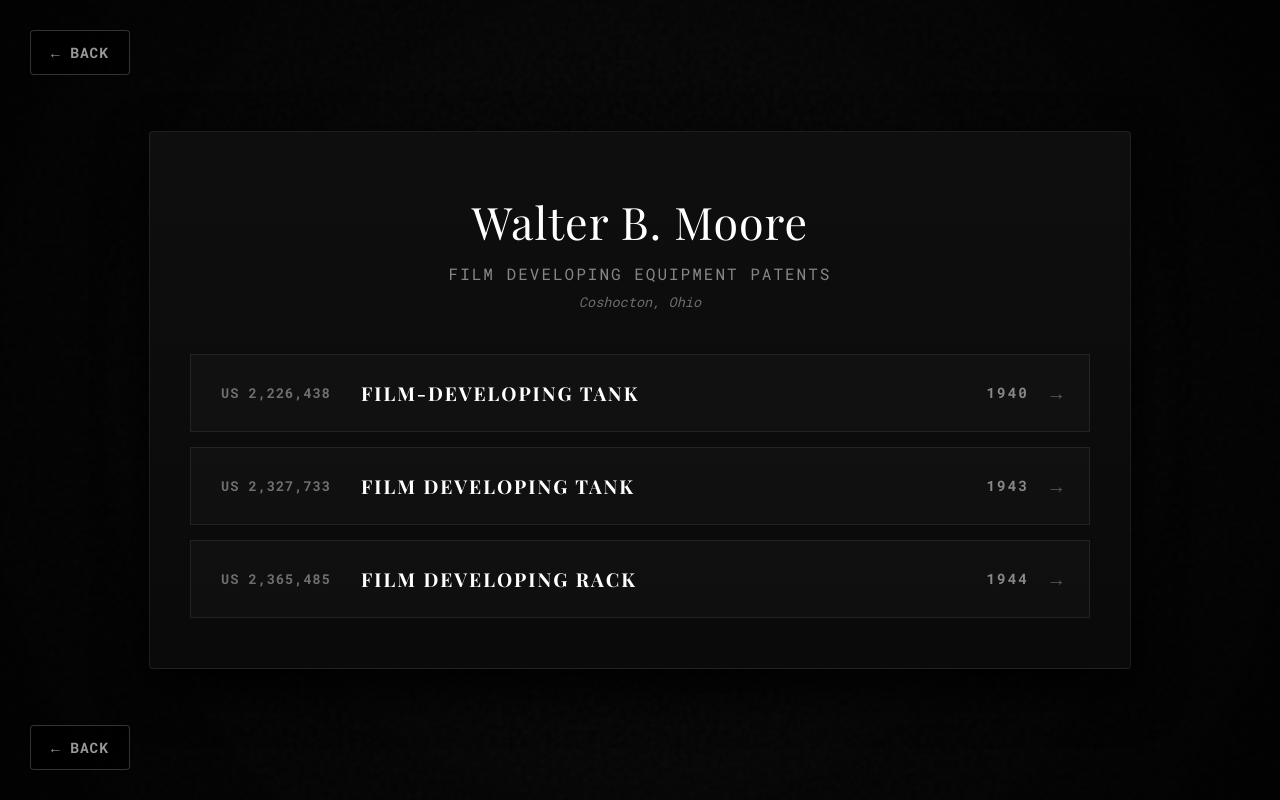
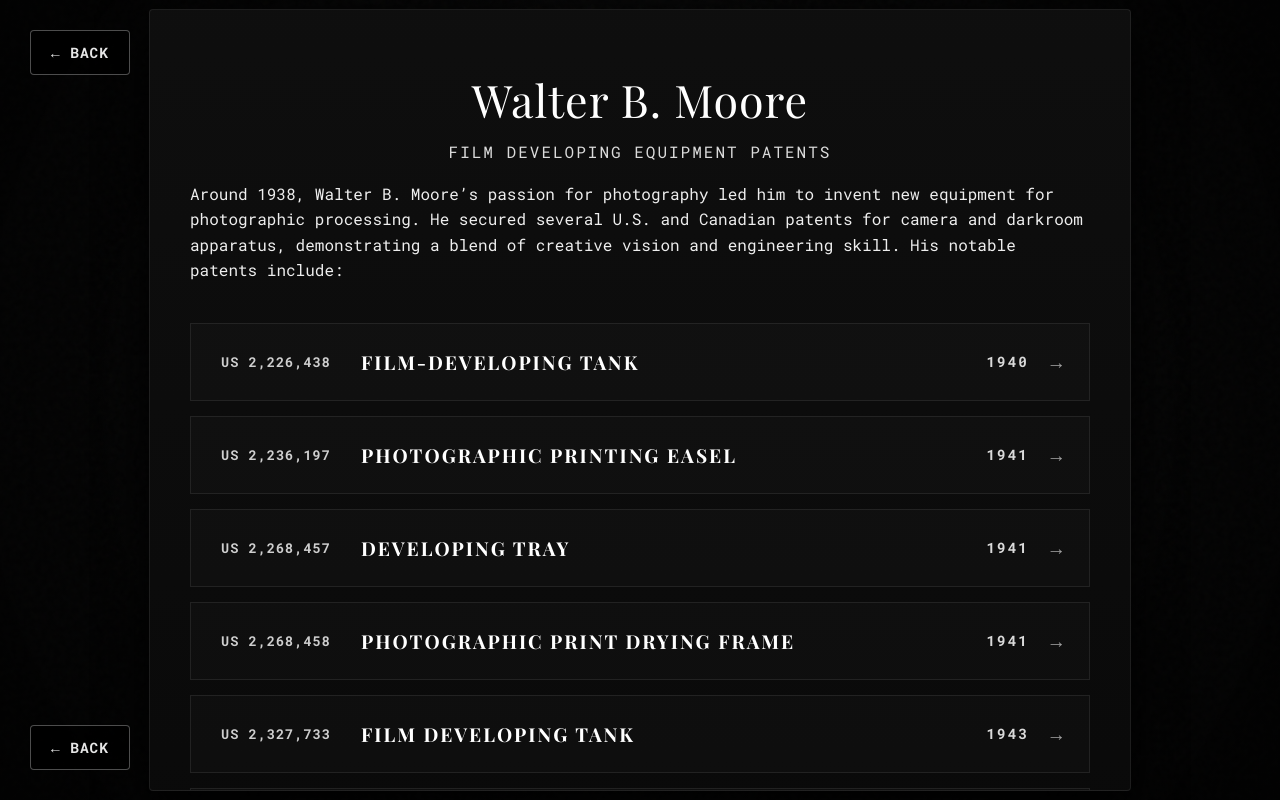
Before and after one commit to keithbradner/timmons, a website built with Vite: page index.html in a window 1280 px wide. Both pictures are taken after a click on the button 640 px from the left and 578 px from the top of the page. Built offline with nearby package versions, Linux system fonts and the light colour scheme; a web font is replaced by a local one.

Commit message:
more patents

```diff
--- a/index.html
+++ b/index.html
@@ -67,7 +67,7 @@
             <div class="patents-header">
                 <h1>Walter B. Moore</h1>
                 <p class="patents-subtitle">Film Developing Equipment Patents</p>
-                <p class="patents-location">Coshocton, Ohio</p>
+                <p class="patents-description">Around 1938, Walter B. Moore’s passion for photography led him to invent new equipment for photographic processing. He secured several U.S. and Canadian patents for camera and darkroom apparatus, demonstrating a blend of creative vision and engineering skill. His notable patents include:</p>
             </div>
 
             <div class="patents-list">
@@ -78,12 +78,36 @@
                 </button>
 
                 <button class="patent-item" onclick="viewPatent(1)">
+                    <div class="patent-number">US 2,236,197</div>
+                    <div class="patent-title">Photographic Printing Easel</div>
+                    <div class="patent-year">1941</div>
+                </button>
+
+                <button class="patent-item" onclick="viewPatent(2)">
+                    <div class="patent-number">US 2,268,457</div>
+                    <div class="patent-title">Developing Tray</div>
+                    <div class="patent-year">1941</div>
+                </button>
+
+                <button class="patent-item" onclick="viewPatent(3)">
+                    <div class="patent-number">US 2,268,458</div>
+                    <div class="patent-title">Photographic Print Drying Frame</div>
+                    <div class="patent-year">1941</div>
+                </button>
+
+                <button class="patent-item" onclick="viewPatent(4)">
                     <div class="patent-number">US 2,327,733</div>
                     <div class="patent-title">Film Developing Tank</div>
                     <div class="patent-year">1943</div>
                 </button>
 
-                <button class="patent-item" onclick="viewPatent(2)">
+                <button class="patent-item" onclick="viewPatent(5)">
+                    <div class="patent-number">US 2,344,558</div>
+                    <div class="patent-title">Photographic Enlarger</div>
+                    <div class="patent-year">1944</div>
+                </button>
+
+                <button class="patent-item" onclick="viewPatent(6)">
                     <div class="patent-number">US 2,365,485</div>
                     <div class="patent-title">Film Developing Rack</div>
                     <div class="patent-year">1944</div>
@@ -104,9 +128,6 @@
                     <span>Published <span id="patent-detail-year">1940</span></span>
                     <span class="meta-separator">|</span>
                     <span>Filed <span id="patent-detail-filed">May 28, 1938</span></span>
-                </div>
-                <div class="patent-inventor">
-                    <span>Inventor: Walter B. Moore, Coshocton, Ohio</span>
                 </div>
 
                 <div class="patent-description">
--- a/src/entry.css
+++ b/src/entry.css
@@ -85,7 +85,7 @@ p {
     font-family: 'Roboto Mono', monospace;
     font-size: 1rem;
     line-height: 1.6;
-    color: #bbb;
+    color: #eee;
     margin-bottom: 30px;
     text-align: left;
 }
@@ -135,9 +135,9 @@ button:hover {
     padding: 12px 20px;
     font-family: 'Roboto Mono', monospace;
     font-size: 0.9rem;
-    color: rgba(255, 255, 255, 0.6);
+    color: rgba(255, 255, 255, 0.9);
     background: rgba(0, 0, 0, 0.7);
-    border: 1px solid rgba(255, 255, 255, 0.2);
+    border: 1px solid rgba(255, 255, 255, 0.3);
     border-radius: 4px;
     text-decoration: none;
     letter-spacing: 1px;
@@ -164,13 +164,13 @@ button:hover {
 .status-text {
     font-family: 'Roboto Mono', monospace;
     font-size: 1rem;
-    color: #888;
+    color: #ddd;
     letter-spacing: 3px;
     text-transform: uppercase;
     background: rgba(0,0,0,0.8);
     padding: 8px 16px;
     border-radius: 20px;
-    border: 1px solid #333;
+    border: 1px solid #444;
 }
 
 .hidden {
@@ -205,7 +205,7 @@ button:hover {
     font-family: 'Roboto Mono', monospace;
     font-size: 0.85rem;
     letter-spacing: 4px;
-    color: rgba(255, 255, 255, 0.5);
+    color: rgba(255, 255, 255, 0.85);
     margin-bottom: 25px;
     text-transform: uppercase;
 }
@@ -222,13 +222,13 @@ button:hover {
 .entry-subtitle {
     font-style: italic;
     font-weight: 400;
-    color: rgba(255, 255, 255, 0.7);
+    color: rgba(255, 255, 255, 0.9);
     font-size: 0.6em;
 }
 
 .entry-description {
     font-size: 1.1rem;
-    color: rgba(255, 255, 255, 0.6);
+    color: rgba(255, 255, 255, 0.9);
     max-width: 500px;
     margin: 0 auto;
     text-align: center;
@@ -295,7 +295,7 @@ button:hover {
 .option-icon svg {
     width: 32px;
     height: 32px;
-    color: rgba(255, 255, 255, 0.7);
+    color: rgba(255, 255, 255, 0.9);
 }
 
 .option-content {
@@ -313,14 +313,14 @@ button:hover {
 
 .option-content p {
     font-size: 0.95rem;
-    color: rgba(255, 255, 255, 0.5);
+    color: rgba(255, 255, 255, 0.85);
     margin: 0;
     line-height: 1.5;
 }
 
 .option-arrow {
     font-size: 2rem;
-    color: rgba(255, 255, 255, 0.3);
+    color: rgba(255, 255, 255, 0.6);
     transition: all 0.3s ease;
 }
 
@@ -339,7 +339,7 @@ button:hover {
     font-family: 'Roboto Mono', monospace;
     font-size: 0.8rem;
     letter-spacing: 2px;
-    color: rgba(255, 255, 255, 0.3);
+    color: rgba(255, 255, 255, 0.7);
     text-transform: uppercase;
 }
 
@@ -373,7 +373,7 @@ button:hover {
 
 .patents-subtitle {
     font-size: 1rem;
-    color: rgba(255, 255, 255, 0.5);
+    color: rgba(255, 255, 255, 0.85);
     text-align: center;
     margin: 0;
     letter-spacing: 2px;
@@ -383,7 +383,7 @@ button:hover {
 .patents-location {
     font-family: 'Roboto Mono', monospace;
     font-size: 0.85rem;
-    color: rgba(255, 255, 255, 0.4);
+    color: rgba(255, 255, 255, 0.8);
     margin: 5px 0 0 0;
     text-align: center;
     font-style: italic;
@@ -432,7 +432,7 @@ button:hover {
     content: '\2192';
     position: absolute;
     right: 25px;
-    color: rgba(255, 255, 255, 0.3);
+    color: rgba(255, 255, 255, 0.6);
     font-size: 1.2rem;
     transition: all 0.3s ease;
 }
@@ -450,7 +450,7 @@ button:hover {
 .patent-number {
     font-family: 'Roboto Mono', monospace;
     font-size: 0.85rem;
-    color: rgba(255, 255, 255, 0.4);
+    color: rgba(255, 255, 255, 0.8);
     letter-spacing: 1px;
     min-width: 120px;
 }
@@ -466,7 +466,7 @@ button:hover {
 .patent-year {
     font-family: 'Roboto Mono', monospace;
     font-size: 0.9rem;
-    color: rgba(255, 255, 255, 0.5);
+    color: rgba(255, 255, 255, 0.85);
     padding-right: 30px;
 }
 
@@ -500,10 +500,10 @@ button:hover {
     padding: 10px 18px;
     font-size: 0.85rem;
     background: transparent;
-    border: 1px solid rgba(255, 255, 255, 0.2);
+    border: 1px solid rgba(255, 255, 255, 0.3);
     width: auto;
     letter-spacing: 1px;
-    color: rgba(255, 255, 255, 0.6);
+    color: rgba(255, 255, 255, 0.9);
     flex-shrink: 0;
 }
 
@@ -516,10 +516,10 @@ button:hover {
 .patent-detail-badge {
     font-family: 'Roboto Mono', monospace;
     font-size: 1rem;
-    color: rgba(255, 255, 255, 0.6);
+    color: rgba(255, 255, 255, 0.9);
     letter-spacing: 2px;
     padding: 8px 16px;
-    border: 1px solid rgba(255, 255, 255, 0.2);
+    border: 1px solid rgba(255, 255, 255, 0.3);
     border-radius: 4px;
     margin-left: auto;
 }
@@ -539,20 +539,20 @@ button:hover {
     margin-bottom: 15px;
     font-family: 'Roboto Mono', monospace;
     font-size: 0.9rem;
-    color: rgba(255, 255, 255, 0.5);
+    color: rgba(255, 255, 255, 0.85);
 }
 
 .meta-separator {
-    color: rgba(255, 255, 255, 0.2);
+    color: rgba(255, 255, 255, 0.5);
 }
 
 .patent-inventor {
     font-family: 'Roboto Mono', monospace;
     font-size: 0.9rem;
-    color: rgba(255, 255, 255, 0.5);
+    color: rgba(255, 255, 255, 0.85);
     margin-bottom: 25px;
     padding-bottom: 20px;
-    border-bottom: 1px solid rgba(255, 255, 255, 0.1);
+    border-bottom: 1px solid rgba(255, 255, 255, 0.15);
 }
 
 .patent-description {
@@ -564,14 +564,14 @@ button:hover {
     font-size: 0.8rem;
     letter-spacing: 2px;
     text-transform: uppercase;
-    color: rgba(255, 255, 255, 0.4);
+    color: rgba(255, 255, 255, 0.8);
     margin: 0 0 12px 0;
 }
 
 .patent-description p {
     font-size: 1rem;
     line-height: 1.7;
-    color: rgba(255, 255, 255, 0.75);
+    color: rgba(255, 255, 255, 0.95);
     margin: 0;
     text-align: left;
 }
@@ -586,7 +586,7 @@ button:hover {
     font-size: 0.8rem;
     letter-spacing: 2px;
     text-transform: uppercase;
-    color: rgba(255, 255, 255, 0.4);
+    color: rgba(255, 255, 255, 0.8);
     margin: 0 0 15px 0;
 }
 
@@ -614,13 +614,13 @@ button:hover {
 .patent-external-link a {
     font-family: 'Roboto Mono', monospace;
     font-size: 0.85rem;
-    color: rgba(255, 255, 255, 0.4);
+    color: rgba(255, 255, 255, 0.8);
     text-decoration: none;
     transition: color 0.3s ease;
 }
 
 .patent-external-link a:hover {
-    color: rgba(255, 255, 255, 0.7);
+    color: #fff;
 }
 
 @media (max-width: 700px) {
--- a/src/patents.js
+++ b/src/patents.js
@@ -10,14 +10,54 @@ const PATENTS = [
         pdfUrl: '/patents/US2226438.pdf'
     },
     {
+        number: 'US 2,236,197',
+        patentId: 'US2236197A',
+        patentNum: '2236197',
+        title: 'Photographic Printing Easel',
+        year: '1941',
+        filed: 'January 16, 1940',
+        description: 'A printing easel with hinged glass plate for holding sensitized paper flat during enlargement. Features spring-loaded guide pins for quick paper positioning and an adjustable side pin to accommodate various paper sizes. Simple, affordable design ensures proper alignment with enlarging lenses.',
+        pdfUrl: '/patents/US2236197.pdf'
+    },
+    {
+        number: 'US 2,268,457',
+        patentId: 'US2268457A',
+        patentNum: '2268457',
+        title: 'Developing Tray',
+        year: '1941',
+        filed: 'November 23, 1940',
+        description: 'An improved photographic processing tray with slightly convex bottom and small upward-projecting protuberances. Features dual pouring lips at diagonal corners for ambidextrous use, and a convex exterior bottom for easy rocking agitation. Single-piece construction from enameled steel.',
+        pdfUrl: '/patents/US2268457.pdf'
+    },
+    {
+        number: 'US 2,268,458',
+        patentId: 'US2268458A',
+        patentNum: '2268458',
+        title: 'Photographic Print Drying Frame',
+        year: '1941',
+        filed: 'December 29, 1939',
+        description: 'A curved metal frame with fine mesh wire screen for holding and drying photographic prints. Grips print edges without damaging the emulsion surface, prevents warping during drying, and allows air circulation for faster drying. Multiple frames can stack in spaced arrangement.',
+        pdfUrl: '/patents/US2268458.pdf'
+    },
+    {
         number: 'US 2,327,733',
         patentId: 'US2327733A',
         patentNum: '2327733',
-        title: 'Film Developing Tank',
+        title: 'Improved Film Developing Tank',
         year: '1943',
         filed: 'December 14, 1939',
         description: 'An advanced developing unit with interconnected tanks maintaining consistent temperature via water jacket. Developer liquid flows downward through spaced inlet ports for uniform film exposure. System includes five nested tanks for washing, developing, rinsing, fixing, and final washing. Reduced developing time by 25-33%.',
         pdfUrl: '/patents/US2327733.pdf'
+    },
+    {
+        number: 'US 2,344,558',
+        patentId: 'US2344558A',
+        patentNum: '2344558',
+        title: 'Photographic Enlarger',
+        year: '1944',
+        filed: 'July 22, 1940',
+        description: 'A reflector-type photographic enlarger for producing large prints from small negatives. Features adjustable horizontal and vertical positioning, heat protection with air curtain system, rotatable negative holder, and telescoping lens housing for magnification control.',
+        pdfUrl: '/patents/US2344558.pdf'
     },
     {
         number: 'US 2,365,485',
--- a/src/styles.css
+++ b/src/styles.css
@@ -106,7 +106,7 @@ p {
     font-family: 'Roboto Mono', monospace;
     font-size: 1rem;
     line-height: 1.6;
-    color: #bbb;
+    color: #eee;
     margin-bottom: 30px;
     text-align: left;
 }
@@ -162,9 +162,9 @@ button:disabled:hover { background: transparent; color: #555; }
     padding: 12px 20px;
     font-family: 'Roboto Mono', monospace;
     font-size: 0.9rem;
-    color: rgba(255, 255, 255, 0.6);
+    color: rgba(255, 255, 255, 0.9);
     background: rgba(0, 0, 0, 0.7);
-    border: 1px solid rgba(255, 255, 255, 0.2);
+    border: 1px solid rgba(255, 255, 255, 0.3);
     border-radius: 4px;
     text-decoration: none;
     letter-spacing: 1px;
@@ -190,13 +190,13 @@ button:disabled:hover { background: transparent; color: #555; }
 .status-text {
     font-family: 'Roboto Mono', monospace;
     font-size: 1rem;
-    color: #888;
+    color: #ddd;
     letter-spacing: 3px;
     text-transform: uppercase;
     background: rgba(0,0,0,0.8);
     padding: 8px 16px;
     border-radius: 20px;
-    border: 1px solid #333;
+    border: 1px solid #444;
 }
 
 /* Legacy timer display hidden in favor of 3D timer */
@@ -243,7 +243,7 @@ button:disabled:hover { background: transparent; color: #555; }
 .film-review-text {
     text-align: left;
     font-size: 0.95rem;
-    color: #ccc;
+    color: #eee;
     margin-top: 20px;
     border-top: 1px solid #444;
     padding-top: 20px;
@@ -257,7 +257,7 @@ button:disabled:hover { background: transparent; color: #555; }
     padding-bottom: 4px;
 }
 
-.stat-label { color: #888; text-transform: uppercase; font-size: 0.8rem; }
+.stat-label { color: #ccc; text-transform: uppercase; font-size: 0.8rem; }
 .stat-val { color: #fff; font-weight: bold; }
 
 #verdict-text {
@@ -321,7 +321,7 @@ button:disabled:hover { background: transparent; color: #555; }
     font-family: 'Roboto Mono', monospace;
     font-size: 0.85rem;
     letter-spacing: 4px;
-    color: rgba(255, 255, 255, 0.5);
+    color: rgba(255, 255, 255, 0.85);
     margin-bottom: 25px;
     text-transform: uppercase;
 }
@@ -338,13 +338,13 @@ button:disabled:hover { background: transparent; color: #555; }
 .entry-subtitle {
     font-style: italic;
     font-weight: 400;
-    color: rgba(255, 255, 255, 0.7);
+    color: rgba(255, 255, 255, 0.9);
     font-size: 0.6em;
 }
 
 .entry-description {
     font-size: 1.1rem;
-    color: rgba(255, 255, 255, 0.6);
+    color: rgba(255, 255, 255, 0.9);
     max-width: 500px;
     margin: 0 auto;
     text-align: center;
@@ -408,7 +408,7 @@ button:disabled:hover { background: transparent; color: #555; }
 .option-icon svg {
     width: 32px;
     height: 32px;
-    color: rgba(255, 255, 255, 0.7);
+    color: rgba(255, 255, 255, 0.9);
 }
 
 .option-content {
@@ -426,14 +426,14 @@ button:disabled:hover { background: transparent; color: #555; }
 
 .option-content p {
     font-size: 0.95rem;
-    color: rgba(255, 255, 255, 0.5);
+    color: rgba(255, 255, 255, 0.85);
     margin: 0;
     line-height: 1.5;
 }
 
 .option-arrow {
     font-size: 2rem;
-    color: rgba(255, 255, 255, 0.3);
+    color: rgba(255, 255, 255, 0.6);
     transition: all 0.3s ease;
 }
 
@@ -452,7 +452,7 @@ button:disabled:hover { background: transparent; color: #555; }
     font-family: 'Roboto Mono', monospace;
     font-size: 0.8rem;
     letter-spacing: 2px;
-    color: rgba(255, 255, 255, 0.3);
+    color: rgba(255, 255, 255, 0.7);
     text-transform: uppercase;
 }
 
@@ -486,7 +486,7 @@ button:disabled:hover { background: transparent; color: #555; }
 
 .patents-subtitle {
     font-size: 1rem;
-    color: rgba(255, 255, 255, 0.5);
+    color: rgba(255, 255, 255, 0.85);
     text-align: center;
     margin: 0;
     letter-spacing: 2px;
@@ -553,7 +553,7 @@ button:disabled:hover { background: transparent; color: #555; }
 .patent-number {
     font-family: 'Roboto Mono', monospace;
     font-size: 0.85rem;
-    color: rgba(255, 255, 255, 0.4);
+    color: rgba(255, 255, 255, 0.8);
     letter-spacing: 1px;
     min-width: 120px;
 }
@@ -569,7 +569,7 @@ button:disabled:hover { background: transparent; color: #555; }
 .patent-year {
     font-family: 'Roboto Mono', monospace;
     font-size: 0.9rem;
-    color: rgba(255, 255, 255, 0.5);
+    color: rgba(255, 255, 255, 0.85);
     padding-right: 30px;
 }
 
@@ -601,10 +601,10 @@ button:disabled:hover { background: transparent; color: #555; }
 .patent-detail-badge {
     font-family: 'Roboto Mono', monospace;
     font-size: 1rem;
-    color: rgba(255, 255, 255, 0.6);
+    color: rgba(255, 255, 255, 0.9);
     letter-spacing: 2px;
     padding: 8px 16px;
-    border: 1px solid rgba(255, 255, 255, 0.2);
+    border: 1px solid rgba(255, 255, 255, 0.3);
     border-radius: 4px;
     margin-left: auto;
 }
@@ -624,11 +624,11 @@ button:disabled:hover { background: transparent; color: #555; }
     margin-bottom: 40px;
     font-family: 'Roboto Mono', monospace;
     font-size: 0.95rem;
-    color: rgba(255, 255, 255, 0.5);
+    color: rgba(255, 255, 255, 0.85);
 }
 
 .meta-separator {
-    color: rgba(255, 255, 255, 0.2);
+    color: rgba(255, 255, 255, 0.5);
 }
 
 .patent-placeholder {
@@ -659,7 +659,7 @@ button:disabled:hover { background: transparent; color: #555; }
 .patent-placeholder p {
     font-family: 'Playfair Display', serif;
     font-size: 1.3rem;
-    color: rgba(255, 255, 255, 0.6);
+    color: rgba(255, 255, 255, 0.9);
     margin: 0 0 10px 0;
     text-align: center;
 }
@@ -667,25 +667,24 @@ button:disabled:hover { background: transparent; color: #555; }
 .placeholder-note {
     font-family: 'Roboto Mono', monospace;
     font-size: 0.85rem;
-    color: rgba(255, 255, 255, 0.3);
+    color: rgba(255, 255, 255, 0.7);
 }
 
-.patents-location {
+.patents-description {
     font-family: 'Roboto Mono', monospace;
     font-size: 0.85rem;
-    color: rgba(255, 255, 255, 0.4);
+    color: rgba(255, 255, 255, 0.8);
     margin: 5px 0 0 0;
     text-align: center;
-    font-style: italic;
 }
 
 .patent-inventor {
     font-family: 'Roboto Mono', monospace;
     font-size: 0.9rem;
-    color: rgba(255, 255, 255, 0.5);
+    color: rgba(255, 255, 255, 0.85);
     margin-bottom: 35px;
     padding-bottom: 25px;
-    border-bottom: 1px solid rgba(255, 255, 255, 0.1);
+    border-bottom: 1px solid rgba(255, 255, 255, 0.15);
 }
 
 .patent-description {
@@ -697,14 +696,14 @@ button:disabled:hover { background: transparent; color: #555; }
     font-size: 0.8rem;
     letter-spacing: 2px;
     text-transform: uppercase;
-    color: rgba(255, 255, 255, 0.4);
+    color: rgba(255, 255, 255, 0.8);
     margin: 0 0 15px 0;
 }
 
 .patent-description p {
     font-size: 1.05rem;
     line-height: 1.8;
-    color: rgba(255, 255, 255, 0.75);
+    color: rgba(255, 255, 255, 0.95);
     margin: 0;
     text-align: left;
 }
@@ -718,10 +717,10 @@ button:disabled:hover { background: transparent; color: #555; }
 .patent-link a {
     font-family: 'Roboto Mono', monospace;
     font-size: 0.9rem;
-    color: rgba(255, 255, 255, 0.5);
+    color: rgba(255, 255, 255, 0.85);
     text-decoration: none;
     padding: 12px 24px;
-    border: 1px solid rgba(255, 255, 255, 0.2);
+    border: 1px solid rgba(255, 255, 255, 0.3);
     border-radius: 4px;
     display: inline-block;
     transition: all 0.3s ease;
```
Also changed, not shown: .claude/settings.json (added), 4 other files.
